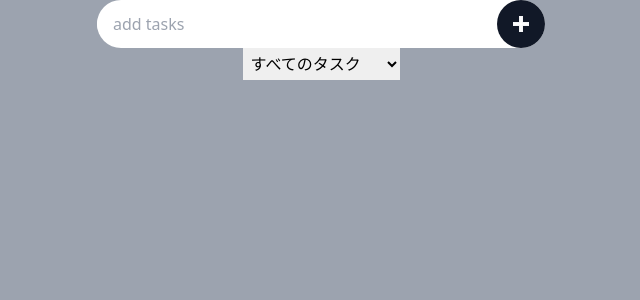
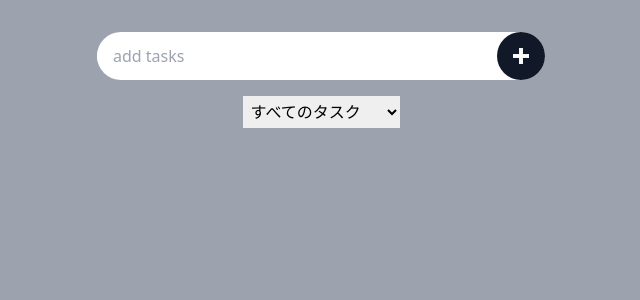
Before and after one commit to nacal/react-todo, a React (Create React App) app: page / in a window 1280 px wide. Shown: the top 300 px of the page, without its empty margins (319-959 px from the left). Built offline with nearby package versions, Linux system fonts and the light colour scheme.

Commit message:
Develop className props

```diff
--- a/src/App.tsx
+++ b/src/App.tsx
@@ -21,8 +21,16 @@ const App = () => {
 
   return (
     <>
-      <Form filter={filter} todos={todos} setTodos={setTodos} />
-      <Select setFilter={setFilter} />
+      <Form
+        filter={filter}
+        todos={todos}
+        setTodos={setTodos}
+        className="pt-8 mb-4"
+      />
+      <Select
+        setFilter={setFilter}
+        className="mb-4"
+      />
       <List
         filter={filter}
         todos={todos}
--- a/src/Form.tsx
+++ b/src/Form.tsx
@@ -5,6 +5,7 @@ interface FormProps {
   filter: Filter;
   todos: Todo[];
   setTodos: React.Dispatch<React.SetStateAction<Todo[]>>;
+  className?: string;
 }
 
 const Form = (props: FormProps) => {
@@ -34,7 +35,7 @@ const Form = (props: FormProps) => {
   const disable: boolean = (props.filter === 'checked' || props.filter === 'removed');
 
   return (
-    <>
+    <div className={props.className !== undefined ? props.className : ''}>
       {(() => {
         if (props.filter === 'removed') {
           return (
@@ -98,7 +99,7 @@ const Form = (props: FormProps) => {
           </button>
         </div>
       </form >
-    </>
+    </div>
   )
 }
 
--- a/src/List.tsx
+++ b/src/List.tsx
@@ -5,6 +5,7 @@ interface ListProps {
   filter: Filter;
   todos: Todo[];
   setTodos: React.Dispatch<React.SetStateAction<Todo[]>>;
+  className?: string;
 }
 
 const List = (props: ListProps) => {
@@ -59,7 +60,7 @@ const List = (props: ListProps) => {
   });
 
   return (
-    <ul>
+    <ul className={props.className !== undefined ? props.className : ''}>
       {filteredTodos.map((todo) => {
         return (
           <li key={todo.id}>
--- a/src/Select.tsx
+++ b/src/Select.tsx
@@ -3,6 +3,7 @@ import { Filter } from './App';
 
 interface SelectProps {
   setFilter: React.Dispatch<React.SetStateAction<Filter>>;
+  className?: string;
 }
 
 const Select = (props: SelectProps) => {
@@ -10,7 +11,7 @@ const Select = (props: SelectProps) => {
     <select
       defaultValue="all"
       onChange={(e) => props.setFilter(e.target.value as Filter)}
-      className="p-1 mx-auto block"
+      className={`p-1 mx-auto block ${props.className !== undefined ? props.className : ''}`}
     >
       <option value="all">すべてのタスク</option>
       <option value="checked">完了したタスク</option>
```
